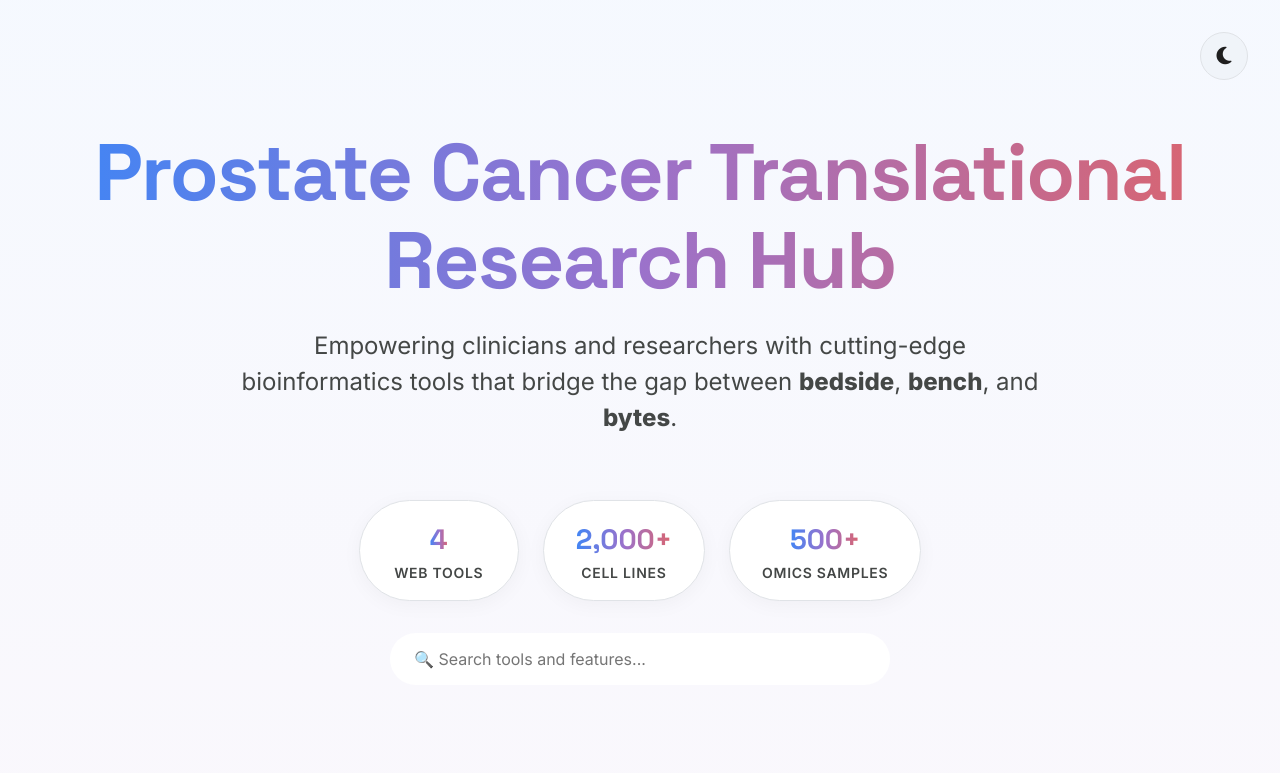
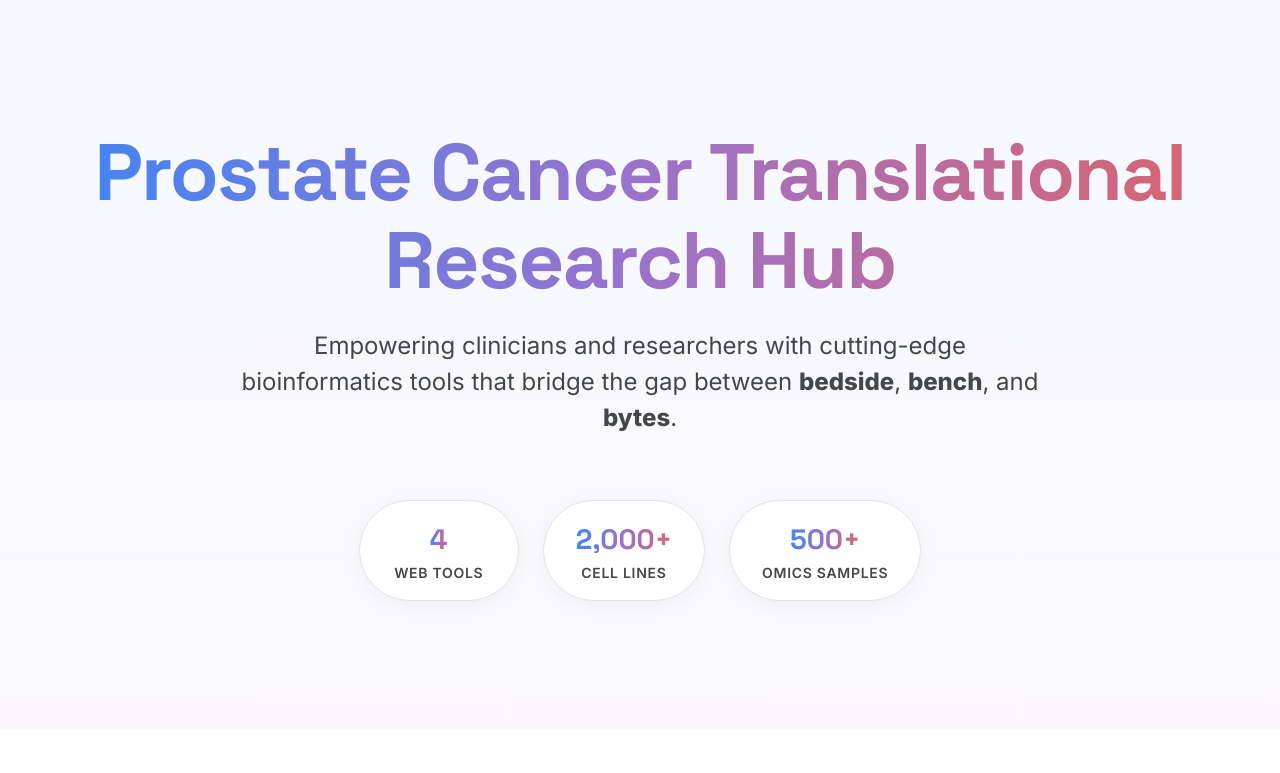
Before and after one commit to schoo7/pcatools, a Jekyll site: the page built from index.md, in a window 1280 px wide. Shown: the top 773 px of the page. Built offline with Jekyll 4.4.1, drawn with Linux system fonts in a browser that asks for light colours; grey boxes are pictures that could not be loaded.

Commit message:
🎨 Comprehensive site updates
✨ Visual Enhancements:
- Updated CSS styling and animations
- Enhanced responsive design
- Improved color scheme and typography

⚡ Interactive Features:
- Enhanced JavaScript functionality
- Better user interactions
- Optimized performance

📱 Content Updates:
- Refreshed main page layout
- Improved content structure
- Enhanced user experience

```diff
--- a/assets/css/style.css
+++ b/assets/css/style.css
@@ -24,15 +24,6 @@
   /* Fonts */
   --font-heading: 'Space Grotesk', -apple-system, sans-serif; /* Technical but quirky */
   --font-body: 'Inter', -apple-system, sans-serif;
-}
-
-[data-theme="dark"] {
-  --bg-body: #0b0f19; /* Deep space black */
-  --bg-surface: #13161f;
-  --text-primary: #e3e3e3;
-  --text-secondary: #a8aab1;
-  --border-color: #2d313a;
-  --gradient-subtle: linear-gradient(180deg, rgba(66, 133, 244, 0.1) 0%, rgba(155, 114, 203, 0.1) 100%);
 }
 
 * {
@@ -132,6 +123,14 @@
   align-items: center;
   min-width: 160px;
   box-shadow: 0 4px 20px rgba(0,0,0,0.04);
+  transition: transform 0.3s ease, box-shadow 0.3s ease, border-color 0.3s ease;
+  cursor: default;
+}
+
+.stat-item:hover {
+  transform: translateY(-5px) scale(1.05);
+  box-shadow: 0 10px 30px rgba(0,0,0,0.1);
+  border-color: #4285F4;
 }
 
 .stat-number {
@@ -340,30 +339,6 @@
   margin-top: 0.5rem;
 }
 
-/* Theme Toggle */
-.theme-toggle {
-  position: absolute;
-  top: 2rem;
-  right: 2rem;
-  background: var(--bg-surface);
-  border: 1px solid var(--border-color);
-  color: var(--text-primary);
-  width: 48px;
-  height: 48px;
-  border-radius: 50%;
-  font-size: 1.25rem;
-  cursor: pointer;
-  display: flex;
-  align-items: center;
-  justify-content: center;
-  transition: all 0.2s ease;
-}
-
-.theme-toggle:hover {
-  transform: rotate(15deg) scale(1.1);
-  border-color: var(--text-secondary);
-}
-
 /* Images in cards */
 .tool-card img {
   border-radius: var(--radius-md);
--- a/assets/js/main.js
+++ b/assets/js/main.js
@@ -7,8 +7,6 @@
     initToolCardInteractions();
     initDynamicTooltips();
     initCopyToClipboard();
-    initSearchFunctionality();
-    initThemeToggle();
     initLoadingAnimations();
 });
 
@@ -106,79 +104,6 @@
                 showNotification('URL copied to clipboard!');
             });
         });
-    });
-}
-
-// Search functionality for tools
-function initSearchFunctionality() {
-    // Create search bar
-    const searchHTML = `
-        <div class="search-container">
-            <input type="text" id="toolSearch" placeholder="🔍 Search tools and features..." />
-            <div id="searchResults"></div>
-        </div>
-    `;
-
-    const hero = document.querySelector('.hero .container');
-    if (hero) {
-        hero.insertAdjacentHTML('beforeend', searchHTML);
-    }
-
-    const searchInput = document.getElementById('toolSearch');
-    const searchResults = document.getElementById('searchResults');
-
-    if (searchInput) {
-        searchInput.addEventListener('input', function() {
-            const query = this.value.toLowerCase();
-            filterTools(query);
-        });
-    }
-}
-
-function filterTools(query) {
-    const toolCards = document.querySelectorAll('.tool-card');
-    let visibleCount = 0;
-
-    toolCards.forEach(card => {
-        const title = card.querySelector('.tool-title').textContent.toLowerCase();
-        const description = card.querySelector('.tool-description').textContent.toLowerCase();
-
-        if (title.includes(query) || description.includes(query) || query === '') {
-            card.style.display = 'block';
-            card.style.animation = 'fadeInUp 0.6s ease-out forwards';
-            card.style.animationDelay = `${visibleCount * 0.1}s`;
-            visibleCount++;
-        } else {
-            card.style.display = 'none';
-        }
-    });
-}
-
-// Theme toggle functionality
-function initThemeToggle() {
-    const themeToggle = document.getElementById('theme-toggle');
-    if (!themeToggle) return;
-
-    // Check for saved theme preference
-    const savedTheme = localStorage.getItem('theme') || 'light';
-    document.documentElement.setAttribute('data-theme', savedTheme);
-    if (savedTheme === 'dark') {
-        themeToggle.innerHTML = '<i class="fas fa-sun"></i>';
-    } else {
-        themeToggle.innerHTML = '<i class="fas fa-moon"></i>';
-    }
-
-    themeToggle.addEventListener('click', function() {
-        const currentTheme = document.documentElement.getAttribute('data-theme');
-        const newTheme = currentTheme === 'dark' ? 'light' : 'dark';
-        document.documentElement.setAttribute('data-theme', newTheme);
-        localStorage.setItem('theme', newTheme);
-
-        if (newTheme === 'dark') {
-            this.innerHTML = '<i class="fas fa-sun"></i>';
-        } else {
-            this.innerHTML = '<i class="fas fa-moon"></i>';
-        }
     });
 }
 
--- a/index.md
+++ b/index.md
@@ -8,9 +8,6 @@
 <div class="hero">
   <div class="container">
     <div class="hero-content">
-      <button class="theme-toggle" id="theme-toggle" title="Toggle dark mode">
-        <i class="fas fa-moon"></i>
-      </button>
       <h1>Prostate Cancer Translational Research Hub</h1>
       <p class="hero-subtitle">
         Empowering clinicians and researchers with cutting-edge bioinformatics tools that bridge the gap between
```
